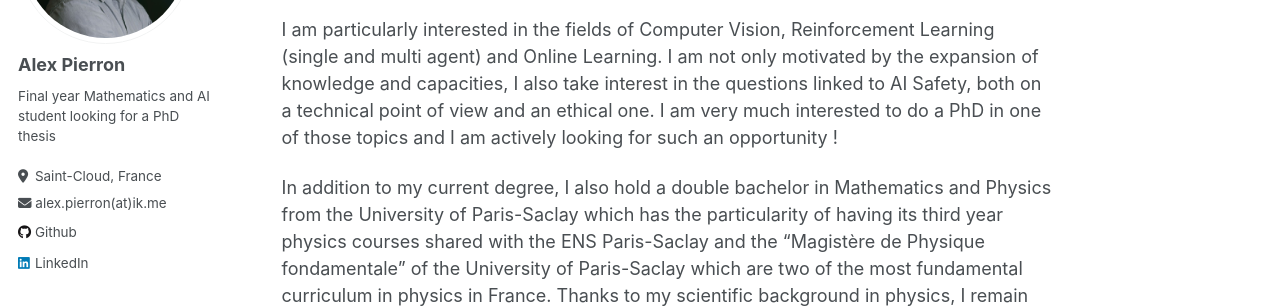
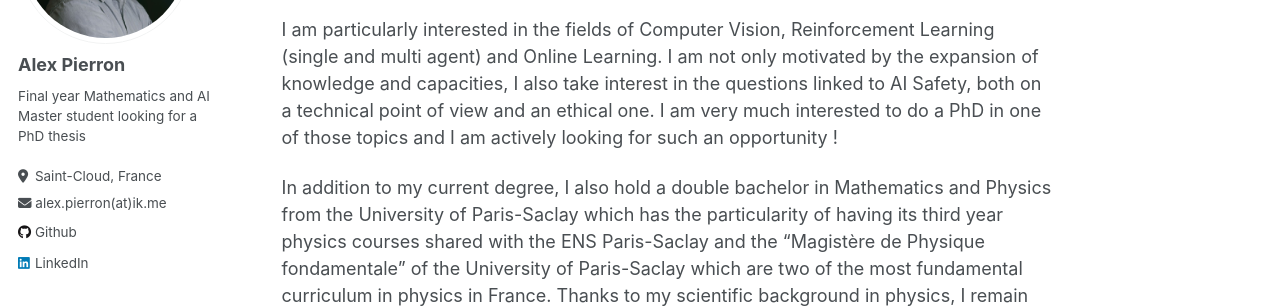
Before and after one commit to alex-pierron/alex-pierron.github.io, a Jekyll site: the page built from _pages/about.md, in a window 1280 px wide. Shown: the part 237-545 px from the top of the page. Built offline with Jekyll 4.4.1, drawn with Linux system fonts in a browser that asks for light colours.

Commit message:
Update author bio in _config.yml

```diff
--- a/_config.yml
+++ b/_config.yml
@@ -24,7 +24,7 @@ author:
   avatar           : "Profile4.png"
   name             : "Alex Pierron"
   pronouns         : # example: "she/her"
-  bio              : "Final year Mathematics and AI student looking for a PhD thesis"
+  bio              : "Final year Mathematics and AI Master student looking for a PhD thesis"
   location         : "Saint-Cloud, France"
   employer         : # URL
   uri              : # URL
```
